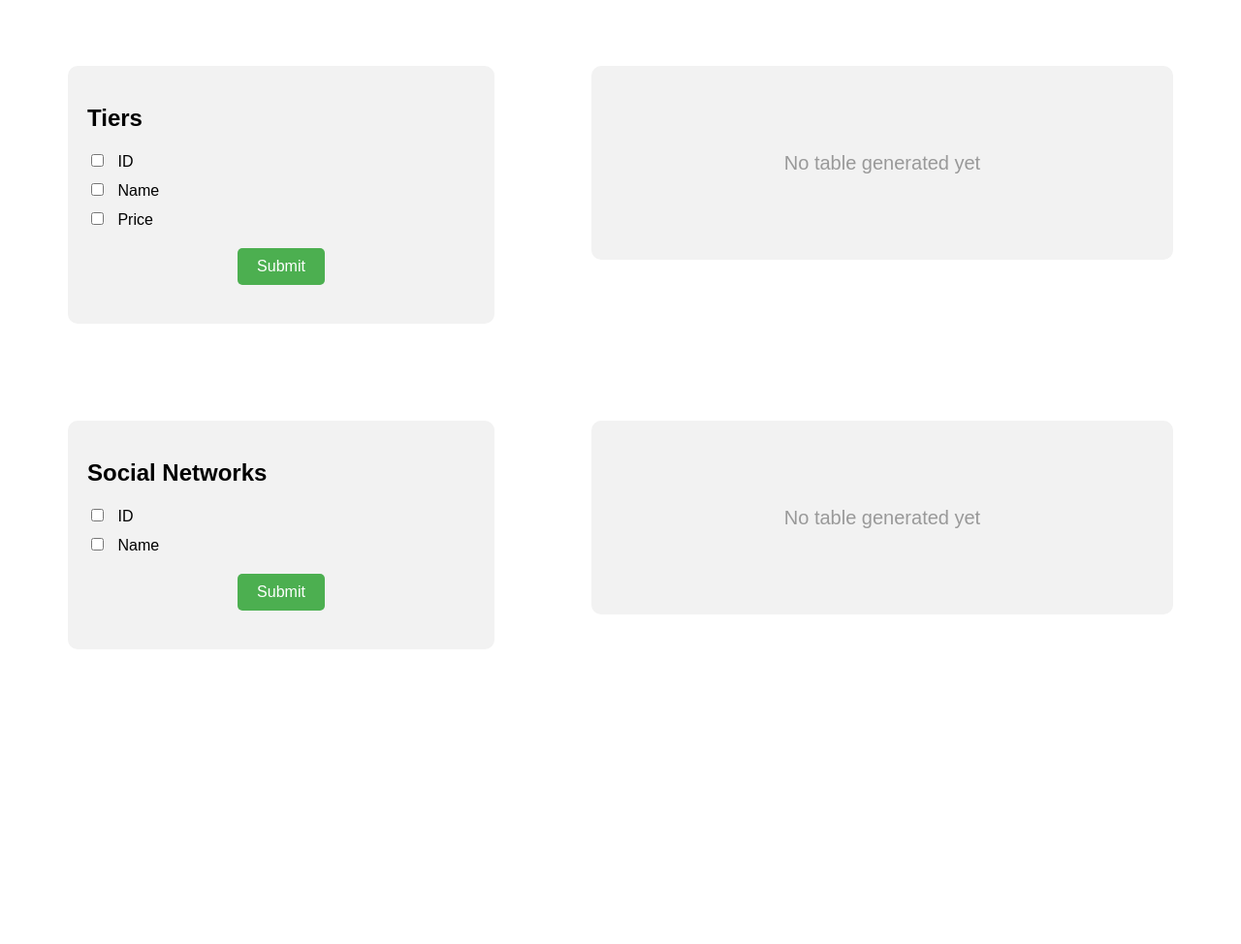
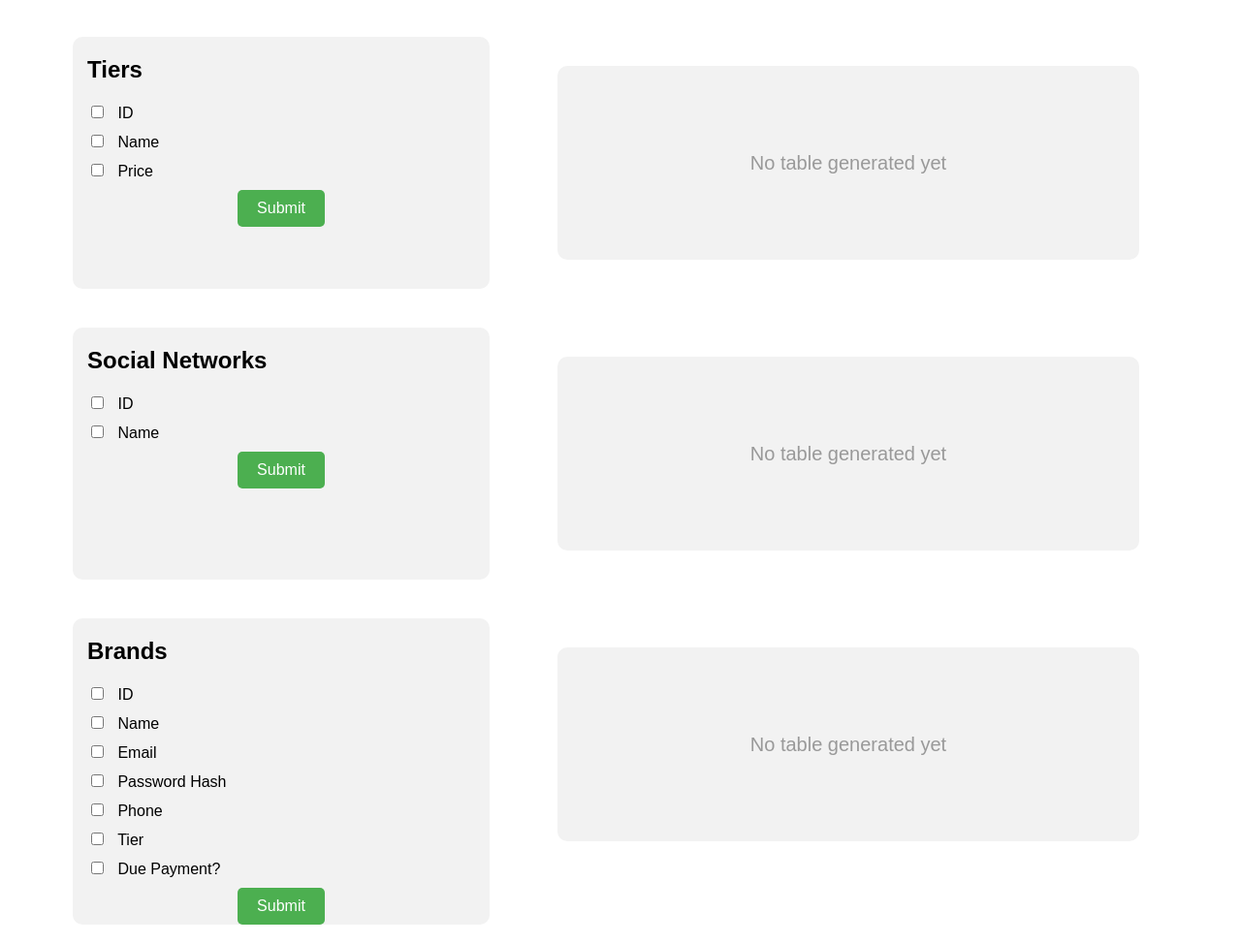
Before and after one commit to camargomau/marketing, a website: page pages/index.html in a window 1280 px wide. Shown: the part 90-1064 px from the top of the page at 97% size. Before the commit the page ends 810 px from the top, so only its background shows below. Drawn offline with Linux system fonts and the light colour scheme.

Commit message:
Run prettier-fix

```diff
--- a/pages/index.html
+++ b/pages/index.html
@@ -17,7 +17,9 @@
 				<h2>Tiers</h2>
 				<label><input type="checkbox" name="id" value="id" /> ID</label>
 				<label><input type="checkbox" name="name" value="name" /> Name</label>
-        <label><input type="checkbox" name="price" value="price" /> Price</label>
+				<label
+					><input type="checkbox" name="price" value="price" /> Price</label
+				>
 				<button type="submit">Submit</button>
 			</form>
 
@@ -38,4 +40,33 @@
 				<div class="placeholder">No table generated yet</div>
 			</div>
 		</div>
+
+		<div class="container">
+			<form id="brandForm" data-table="brand">
+				<h2>Brands</h2>
+				<label><input type="checkbox" name="id" value="id" /> ID</label>
+				<label><input type="checkbox" name="name" value="name" /> Name</label>
+				<label
+					><input type="checkbox" name="email" value="email" /> Email</label
+				>
+				<label
+					><input type="checkbox" name="passwordHash" value="passwordHash" />
+					Password Hash</label
+				>
+				<label
+					><input type="checkbox" name="phone" value="phone" /> Phone</label
+				>
+				<label><input type="checkbox" name="tier" value="tier" /> Tier</label>
+				<label
+					><input type="checkbox" name="paymentDue" value="paymentDue" /> Due
+					Payment?</label
+				>
+				<button type="submit">Submit</button>
+			</form>
+
+			<div id="brandTable" class="table-container">
+				<div class="placeholder">No table generated yet</div>
+			</div>
+		</div>
 	</body>
+</html>
--- a/pages/styles.css
+++ b/pages/styles.css
@@ -16,12 +16,12 @@ h1 {
 }
 
 form {
-  margin: 50px;
+	margin: 20px;
 	width: 100%;
 	max-width: 400px;
 	background-color: #f2f2f2;
 	border-radius: 10px;
-  padding: 20px;
+	padding: 0 15px;
 }
 
 form label {
@@ -35,7 +35,7 @@ form input[type="checkbox"] {
 
 form button[type="submit"] {
 	display: block;
-  margin: 20px auto;
+	margin: 0px auto;
 	padding: 10px 20px;
 	background-color: #4caf50;
 	color: white;
```
Lines whose indentation alone changed are shown as unchanged.
